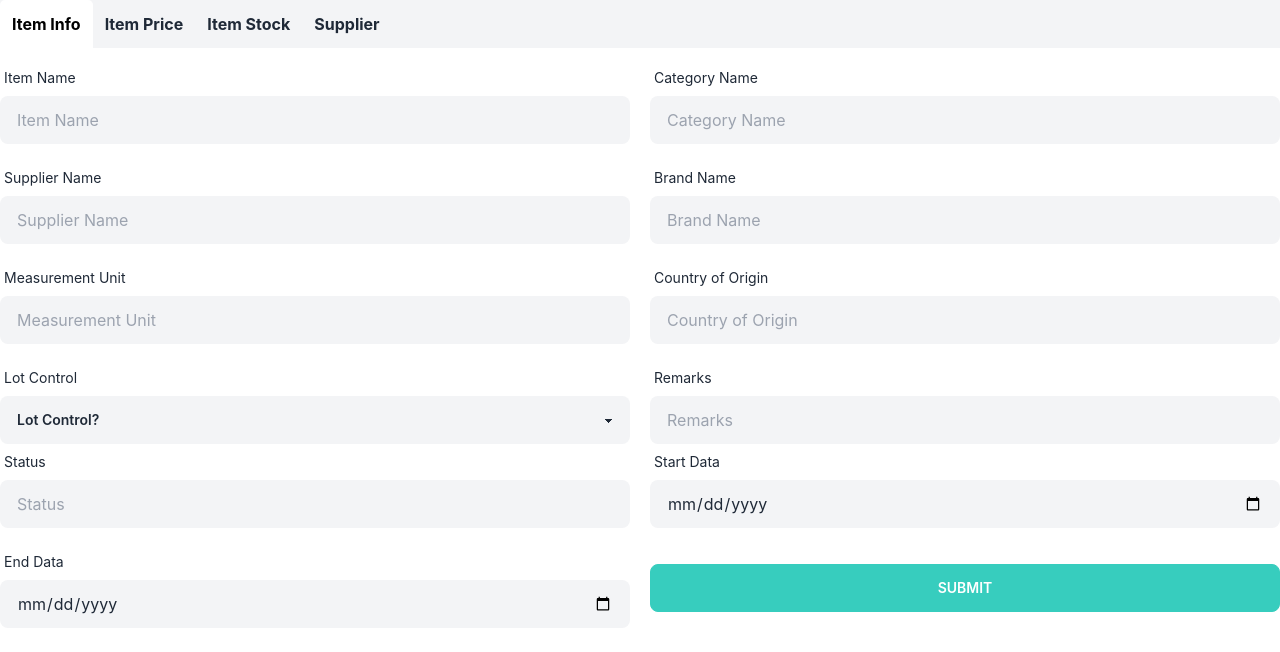
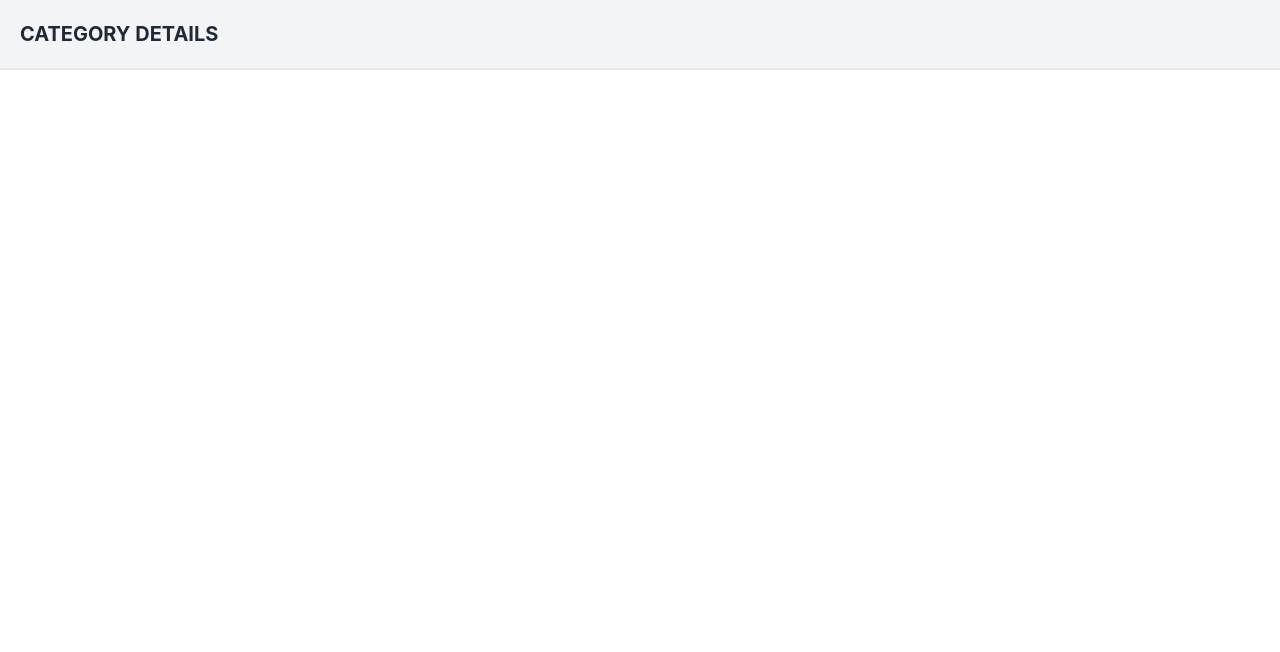
Before and after one commit to md-najmul-haque/medical-store-software, a React (Create React App) app: page / in a window 1280 px wide. Shown: the top 652 px of the page. Built offline with nearby package versions, Linux system fonts and the light colour scheme.

Commit message:
category details page created

```diff
--- a/src/App.js
+++ b/src/App.js
@@ -1,11 +1,13 @@
 import logo from './logo.svg';
 import './App.css';
 import ItemForm from './components/ItemForm';
+import CategoryDetails from './components/CategoryDetails';
 
 function App() {
   return (
     <div className="App">
-      <ItemForm />
+      {/* <ItemForm /> */}
+      <CategoryDetails />
     </div>
   );
 }
--- /dev/null
+++ b/src/components/CategoryDetails.js
@@ -0,0 +1,11 @@
+import React from 'react';
+
+const CategoryDetails = () => {
+    return (
+        <div>
+            <h1 className='uppercase text-left text-xl font-bold bg-gray-100 py-5 pl-5 border-b-2'>Category Details</h1>
+        </div>
+    );
+};
+
+export default CategoryDetails;
```
Also changed, not shown: 1 other file (tests, documents, lock files or other folders).
